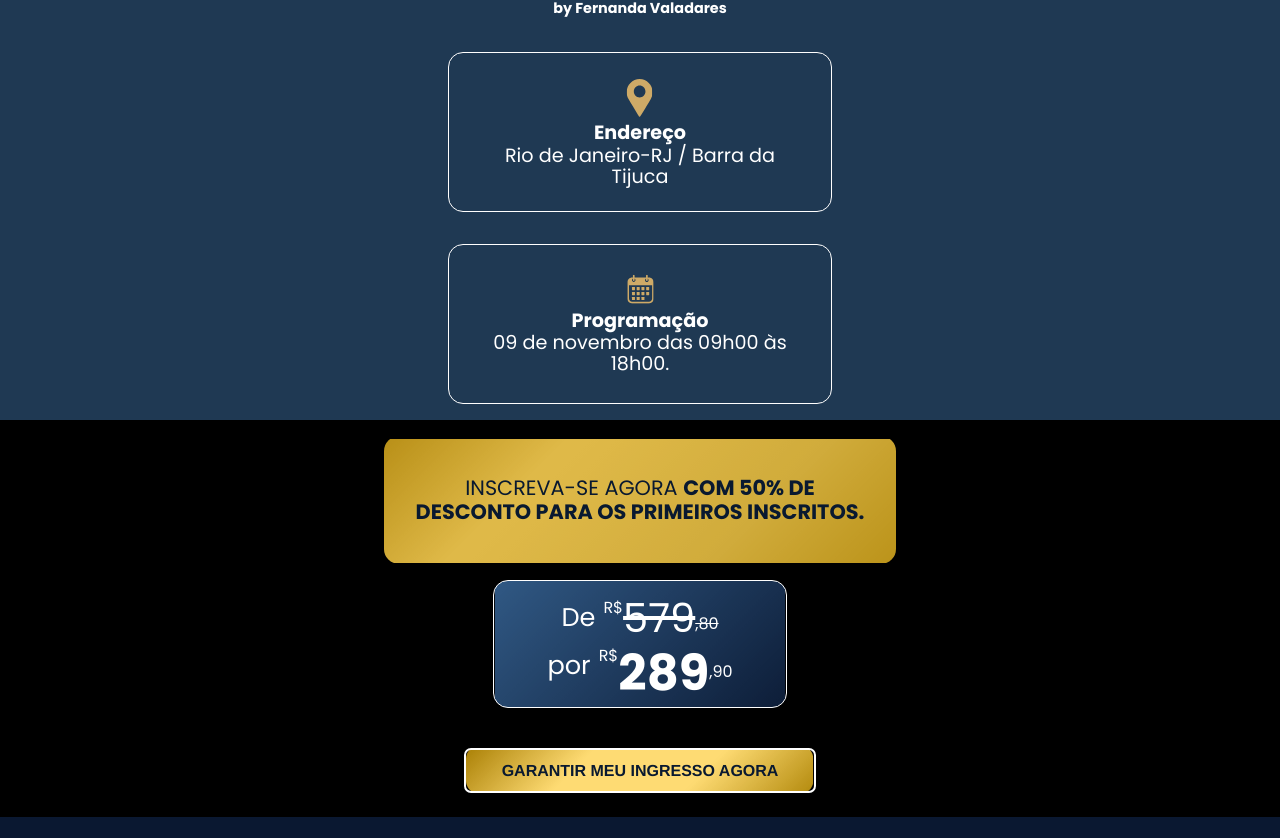
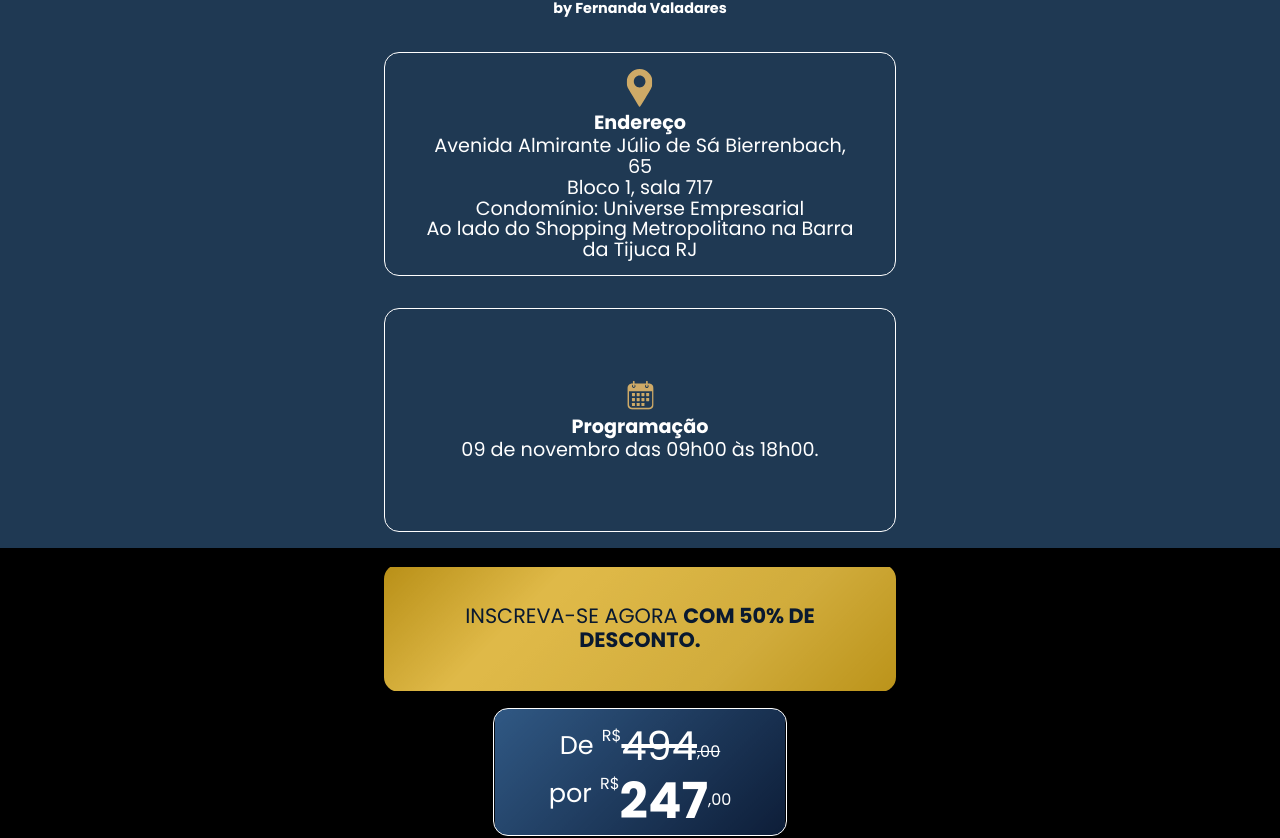
Before and after one commit to vcspc/empreender-valadares, a Next.js app in the folder empreender-valadares/: page / in a window 1280 px wide. Shown: the part 5080-5918 px from the top of the page. Built offline with nearby package versions, Linux system fonts and the light colour scheme.

Commit message:
Modificação no valor do preço, no endereço e frase de desconto

```diff
--- a/empreender-valadares/components/Desconto.jsx
+++ b/empreender-valadares/components/Desconto.jsx
@@ -4,7 +4,7 @@ export default function Desconto (){
     return (
         <div className={styles.container}>
             <div className={styles.caixa}>
-                <p className={styles.texto}>INSCREVA-SE AGORA <span>COM 50% DE DESCONTO PARA OS PRIMEIROS INSCRITOS.</span></p>
+                <p className={styles.texto}>INSCREVA-SE AGORA <span>COM 50% DE DESCONTO.</span></p>
             </div>
         </div>
     )
--- a/empreender-valadares/components/Localizadores.jsx
+++ b/empreender-valadares/components/Localizadores.jsx
@@ -1,14 +1,21 @@
-import styles from '../styles/Localizadores.module.scss'
+import styles from '../styles/Localizadores.module.scss';
 
 export default function Localizadores(props) {
+  // Quebramos o texto em linhas e adicionamos <br /> entre elas
+  const textoComQuebra = props.texto.split('\n').map((linha, index) => (
+    <span key={index}>
+      {linha}
+      <br />
+    </span>
+  ));
 
   return (
     <div className={styles.fundo}>
       <div className={styles.container}>
         <img src={props.icone} alt={props.alt} />
         <p className={styles.titulo}>{props.titulo}</p>
-                <p className={styles.texto}>{props.texto}</p>
+        <p className={styles.texto}>{textoComQuebra}</p>
       </div>
     </div>
-    )
+  );
 }
--- a/empreender-valadares/src/app/page.jsx
+++ b/empreender-valadares/src/app/page.jsx
@@ -134,10 +134,10 @@ export default function Home() {
             classe="texto"
           />
           <Localizadores
-            icone="/localizador.svg"
-            alt="icone de localizador"
-            titulo="Endereço"
-            texto="Rio de Janeiro-RJ / Barra da Tijuca"
+          icone="/localizador.svg"
+          alt="icone de localizador"
+          titulo="Endereço"
+          texto={`Avenida Almirante Júlio de Sá Bierrenbach, 65\nBloco 1, sala 717\nCondomínio: Universe Empresarial\nAo lado do Shopping Metropolitano na Barra da Tijuca RJ`}
           />
           <Localizadores
             icone="/calendario.svg"
@@ -149,10 +149,10 @@ export default function Home() {
         <Wrapper style={{ flexDirection: 'column', alignItems: 'center', width: '100%', }} fundo="fundo5" >
           <Desconto />
           <Preco
-            preco1="579"
-            centavos1=",80"
-            preco2="289"
-            centavos2=",90"
+            preco1="494"
+            centavos1=",00"
+            preco2="247"
+            centavos2=",00"
           />
           <Botao
             texto="GARANTIR MEU INGRESSO AGORA"
--- a/empreender-valadares/styles/Localizadores.module.scss
+++ b/empreender-valadares/styles/Localizadores.module.scss
@@ -7,7 +7,7 @@
     align-items: center;
     justify-content: center;
     width: 80%;
-    height: 7.5rem;
+    height: 11rem;
     border: solid 1px $texto-claro;
     border-radius: 15px;
     margin-top: 1rem;
@@ -18,8 +18,8 @@
         flex-direction: column;
         align-items: center;
         justify-content: center;
-        width: 80%;
-        height: 80%;
+        width: 90%;
+        height: 90%;
 
 
         img {
@@ -46,8 +46,8 @@
         flex-direction: column;
         align-items: center;
         justify-content: center;
-        width: 30%;
-        height: 7.5rem;
+        width: 40%;
+        height: 11rem;
         border: solid 1px $texto-claro;
         border-radius: 15px;
         margin-top: 1rem;
@@ -68,12 +68,12 @@
             }
 
             .titulo {
-                @include titulo($ppp, 0rem);
+                @include titulo($ppp - 0.1rem, 0rem);
                 margin-bottom: 0.5rem;
             }
 
             .texto {
-                @include texto-padrao($ppp, 1rem);
+                @include texto-padrao($ppp - 0.1rem, 0.7rem);
                 text-align: center;
             }
         }
@@ -88,8 +88,8 @@
         flex-direction: column;
         align-items: center;
         justify-content: center;
-        width: 30%;
-        height: 10rem;
+        width: 40%;
+        height: 14rem;
         border: solid 1px $texto-claro;
         border-radius: 15px;
         margin-top: 1rem;
```
Lines whose indentation alone changed are shown as unchanged.
